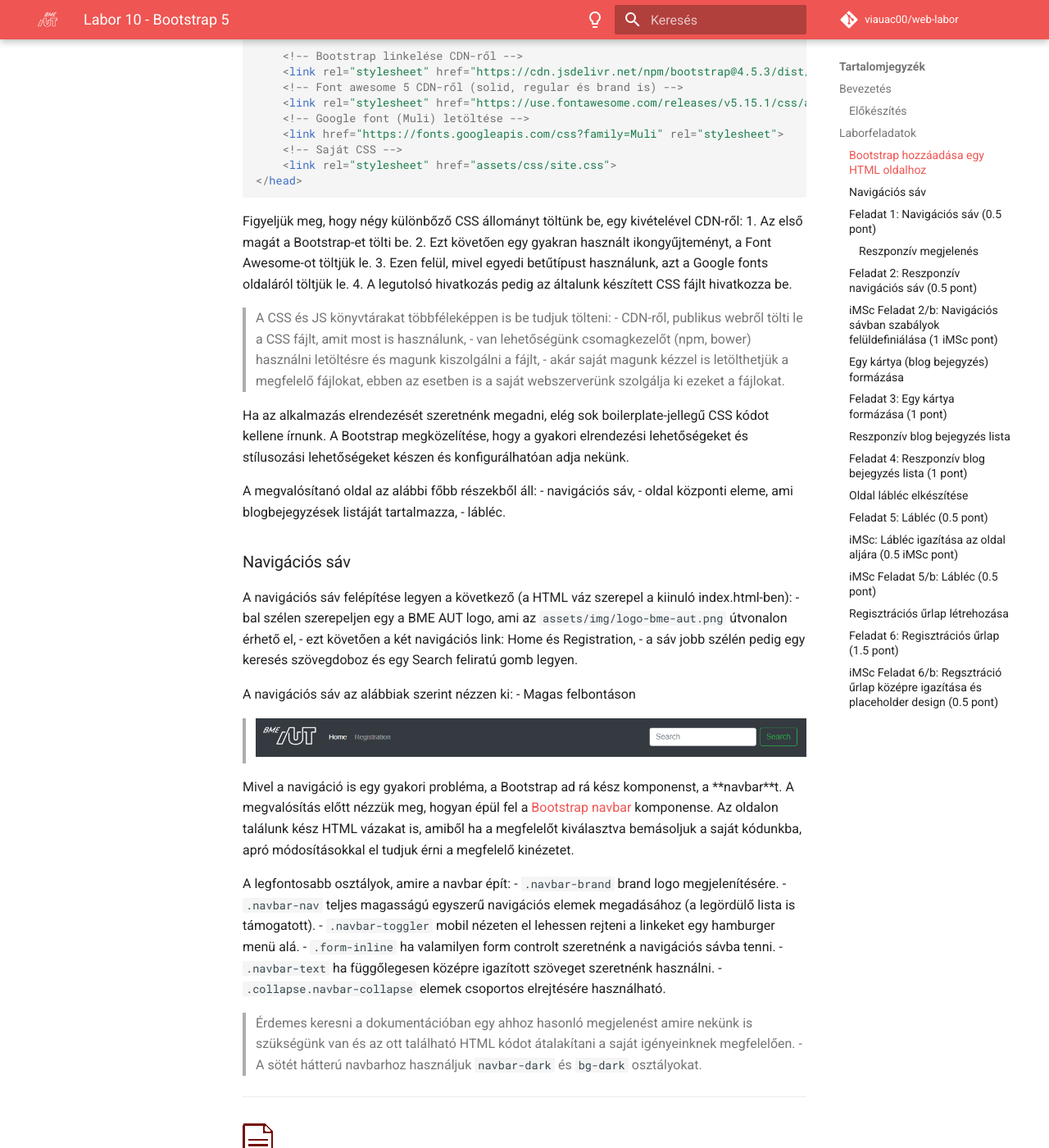
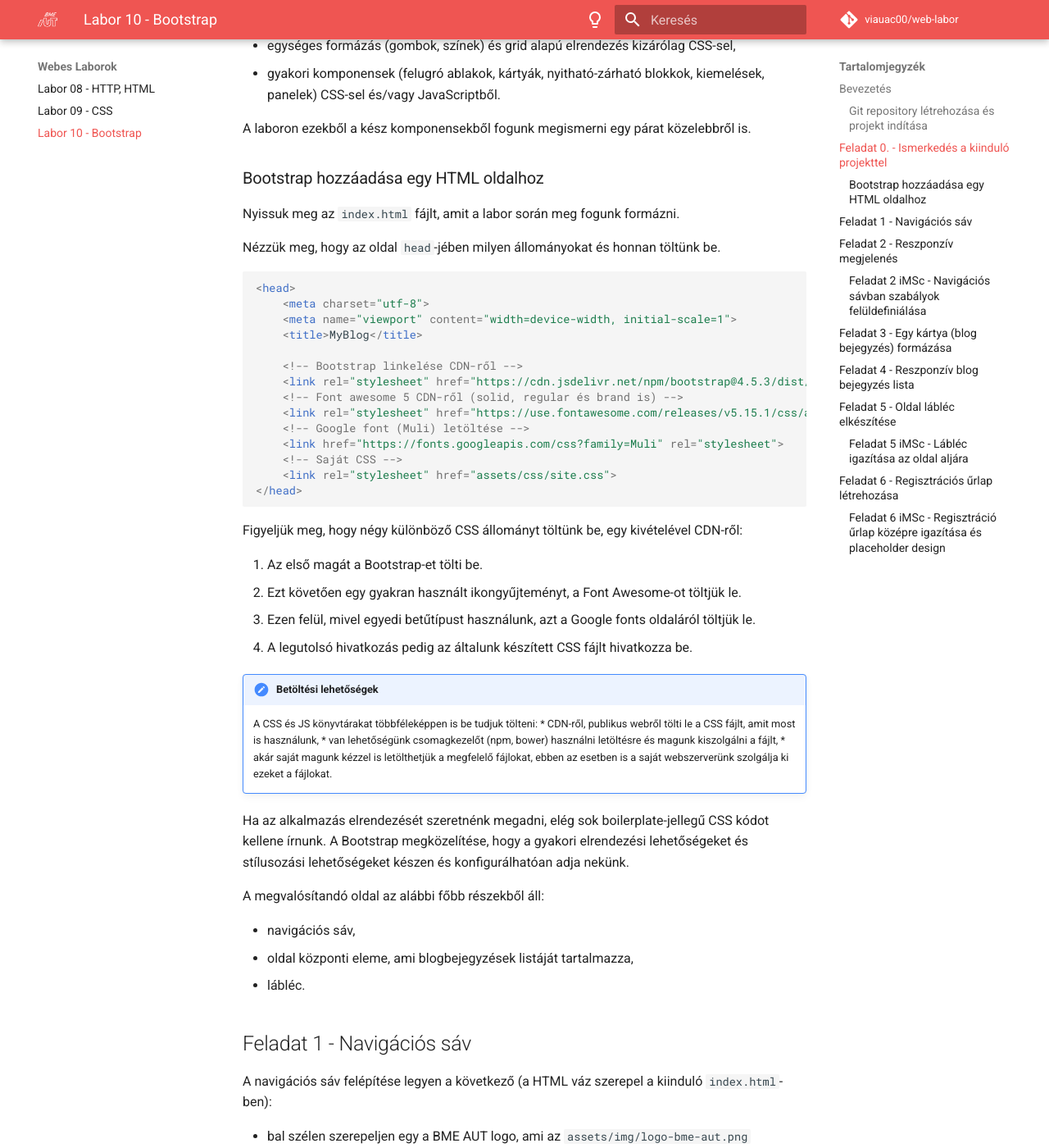
Before and after one commit to VIAUAD02/laborok, an MkDocs documentation site: the page built from docs/laborok/10-bootstrap/index.md, in a window 1280 px wide and 1400 px high, scrolled down 1164 px. Shown: the whole window at 82% size. Built offline with MkDocs 1.6.1 and Material for MkDocs 9.7.7, drawn with Linux system fonts in a browser that asks for light colours; comment, search, counter and statistics services are not loaded; some of the changed text lies outside the part shown.

Commit message:
bootstrap migrálás mkdocsba

````diff
--- a/docs/laborok/10-bootstrap/index.md
+++ b/docs/laborok/10-bootstrap/index.md
@@ -1,37 +1,42 @@
-# Labor 10 - Bootstrap 5
-
-[rep]: ./assets/rep.png "Dokumentálandó"
+# Labor 10 - Bootstrap
 
 ## Bevezetés
 
-### Előkészítés
+A laborok során a hallgatók laborvezetői segítséggel, majd önállóan végeznek feladatokat a webes technológiák gyakorlati megismerése érdekében.
 
-- Hozzünk létre egy üres munkakönyvtárat!
-- Töltsük le a [kiinduló állományokat tartalmazó zip](https://github.com/VIAUAC00/Web-labor/tree/master/Labor10/downloads/10-Labor-kiindulo.zip) fájlt, majd csomagoljuk ki a létrehozott könyvtárba!
-- Nyissuk meg a Visual Studio Code-dal a létrehozott könyvtárat (File -> Open Folder)!
-- Indítsuk el a Terminal (**Ctrl+ö** vagy **View > Integrated Terminal**) ablakból a http-server-t: `http-server`
-- Ellenőrizzük, hogy a megfelelő könyvtárban indítottuk-e el a szervert!
+A feladatok megoldása során ne felejtsd el követni a feladat beadás folyamatát TODO LINK.
 
-## Laborfeladatok
+### Git repository létrehozása és projekt indítása
 
-A webfejlesztésben általános jelenség, hogy a designerek csak egy képet készítenek el, hogy a felületnek hogyan kell kinéznie, ami alapján el kell készíteni a megfelelő HTML és CSS kódot a fejlesztőnek.
+1. Moodle-ben keresd meg a laborhoz tartozó meghívó URL-jét és annak segítségével hozd létre a saját repository-dat.
+2. Várd meg, míg elkészül a repository, majd checkout-old ki.
+    * Egyetemi laborokban, ha a checkout során nem kér a rendszer felhasználónevet és jelszót, és nem sikerül a checkout, akkor valószínűleg a gépen korábban megjegyzett felhasználónévvel próbálkozott a rendszer. Először töröld ki a mentett belépési adatokat (lásd itt), és próbáld újra.
+3. Hozz létre egy új ágat `megoldas` néven, és ezen az ágon dolgozz.
+4. A neptun.txt fájlba írd bele a Neptun kódodat. A fájlban semmi más ne szerepeljen, csak egyetlen sorban a Neptun kód 6 karaktere.
+5. Nyissuk meg a Visual Studio Code-dal a létrehozott könyvtárat (File -> Open Folder)!
+6. Indítsuk el a Terminal (**Ctrl+ö** vagy **View > Integrated Terminal**) ablakból a http-server-t: `http-server`
+7. Ellenőrizzük, hogy a megfelelő könyvtárban indítottuk-e el a szervert!
+
+## Feladat 0. - Ismerkedés a kiinduló projekttel
+
+A webfejlesztésben általános jelenség, hogy a dizájnerek csak egy képet készítenek el, hogy a felületnek hogyan kell kinéznie, ami alapján el kell készíteni a megfelelő HTML és CSS kódot a fejlesztőnek.
 
 A mai labor alkalmával egy ilyen képből (és egy kicsi HTML váz segítségével) kell az oldalt elkészíteni.
 
-A designolás folyamán általában valamilyen keretrendszerből indulunk ki, mely kész megoldásokat ad a leggyakoribb feladatokra, így csökkentve az egyedi CSS mennyiségét.
-A [Bootstrap](http://getbootstrap.com) két alapvető funkciót nyújt:
-- egységes formázás (gombok, színek) és grid alapú elrendezés kizárólag CSS-sel,
-- gyakori komponensek (felugró ablakok, kártyák, nyitható-zárható blokkok, kiemelések, panelek) CSS-sel és/vagy JavaScriptből.
+A dizájnolás folyamán általában valamilyen keretrendszerből indulunk ki, mely kész megoldásokat ad a leggyakoribb feladatokra, így csökkentve az egyedi CSS mennyiségét. A [Bootstrap](http://getbootstrap.com) két alapvető funkciót nyújt:
+
+* egységes formázás (gombok, színek) és grid alapú elrendezés kizárólag CSS-sel,
+* gyakori komponensek (felugró ablakok, kártyák, nyitható-zárható blokkok, kiemelések, panelek) CSS-sel és/vagy JavaScriptből.
 
 A laboron ezekből a kész komponensekből fogunk megismerni egy párat közelebbről is.
 
 ### Bootstrap hozzáadása egy HTML oldalhoz
 
-Nyissuk meg az **index.html** fájlt, amit a labor során meg fogunk formázni.
+Nyissuk meg az `index.html` fájlt, amit a labor során meg fogunk formázni.
 
-Nézzük meg, hogy az oldal head-jében milyen állományokat és honnan töltünk be.
+Nézzük meg, hogy az oldal `head`-jében milyen állományokat és honnan töltünk be.
 
-``` HTML
+```html
 <head>
     <meta charset="utf-8">
     <meta name="viewport" content="width=device-width, initial-scale=1">
@@ -48,202 +53,186 @@ Nézzük meg, hogy az oldal head-jében milyen állományokat és honnan töltü
 </head>
 ```
 
-Figyeljük meg, hogy négy különbőző CSS állományt töltünk be, egy kivételével CDN-ről:
+Figyeljük meg, hogy négy különböző CSS állományt töltünk be, egy kivételével CDN-ről:
+
 1. Az első magát a Bootstrap-et tölti be.
 2. Ezt követően egy gyakran használt ikongyűjteményt, a Font Awesome-ot töltjük le.
 3. Ezen felül, mivel egyedi betűtípust használunk, azt a Google fonts oldaláról töltjük le.
 4. A legutolsó hivatkozás pedig az általunk készített CSS fájlt hivatkozza be.
 
-> A CSS és JS könyvtárakat többféleképpen is be tudjuk tölteni:
-> - CDN-ről, publikus webről tölti le a CSS fájlt, amit most is használunk,
-> - van lehetőségünk csomagkezelőt (npm, bower) használni letöltésre és magunk kiszolgálni a fájlt,
-> - akár saját magunk kézzel is letölthetjük a megfelelő fájlokat, ebben az esetben is a saját webszerverünk szolgálja ki ezeket a fájlokat.
+!!! note "Betöltési lehetőségek"
+    A CSS és JS könyvtárakat többféleképpen is be tudjuk tölteni:
+    * CDN-ről, publikus webről tölti le a CSS fájlt, amit most is használunk,
+    * van lehetőségünk csomagkezelőt (npm, bower) használni letöltésre és magunk kiszolgálni a fájlt,
+    * akár saját magunk kézzel is letölthetjük a megfelelő fájlokat, ebben az esetben is a saját webszerverünk szolgálja ki ezeket a fájlokat.
 
 Ha az alkalmazás elrendezését szeretnénk megadni, elég sok boilerplate-jellegű CSS kódot kellene írnunk. A Bootstrap megközelítése, hogy a gyakori elrendezési lehetőségeket és stílusozási lehetőségeket készen és konfigurálhatóan adja nekünk.
 
-A megvalósítanó oldal az alábbi főbb részekből áll:
-- navigációs sáv,
-- oldal központi eleme, ami blogbejegyzések listáját tartalmazza,
-- lábléc.
+A megvalósítandó oldal az alábbi főbb részekből áll:
 
-### Navigációs sáv
+* navigációs sáv,
+* oldal központi eleme, ami blogbejegyzések listáját tartalmazza,
+* lábléc.
 
-A navigációs sáv felépítése legyen a következő (a HTML váz szerepel a kiinuló index.html-ben):
-- bal szélen szerepeljen egy a BME AUT logo, ami az `assets/img/logo-bme-aut.png` útvonalon érhető el,
-- ezt követően a két navigációs link: Home és Registration,
-- a sáv jobb szélén pedig egy keresés szövegdoboz és egy Search feliratú gomb legyen.
+## Feladat 1 - Navigációs sáv
 
-A navigációs sáv az alábbiak szerint nézzen ki:
-- Magas felbontáson
-> ![Fejléc](./assets/header.png)
+A navigációs sáv felépítése legyen a következő (a HTML váz szerepel a kiinduló `index.html`-ben):
+
+* bal szélen szerepeljen egy a BME AUT logo, ami az `assets/img/logo-bme-aut.png` útvonalon érhető el,
+* ezt követően a két navigációs link: Home és Registration,
+* a sáv jobb szélén pedig egy keresés szövegdoboz és egy Search feliratú gomb legyen.
+
+A navigációs sáv az alábbiak szerint nézzen ki magas felbontáson
+
+![Fejléc](./assets/header.png)
 
 Mivel a navigáció is egy gyakori probléma, a Bootstrap ad rá kész komponenst, a **navbar**t.
 A megvalósítás előtt nézzük meg, hogyan épül fel a [Bootstrap navbar](http://getbootstrap.com/docs/5.0/components/navbar/) komponense. Az oldalon találunk kész HTML vázakat is, amiből ha a megfelelőt kiválasztva bemásoljuk a saját kódunkba, apró módosításokkal el tudjuk érni a megfelelő kinézetet.
 
 A legfontosabb osztályok, amire a navbar épít:
-- `.navbar-brand` brand logo megjelenítésére.
-- `.navbar-nav` teljes magasságú egyszerű navigációs elemek megadásához (a legördülő lista is támogatott).
-- `.navbar-toggler` mobil nézeten el lehessen rejteni a linkeket egy hamburger menü alá.
-- `.form-inline` ha valamilyen form controlt szeretnénk a navigációs sávba tenni.
-- `.navbar-text` ha függőlegesen középre igazított szöveget szeretnénk használni.
-- `.collapse.navbar-collapse` elemek csoportos elrejtésére használható.
 
-> Érdemes keresni a dokumentációban egy ahhoz hasonló megjelenést amire nekünk is szükségünk van és az ott található HTML kódot átalakítani a saját igényeinknek megfelelően.
-> - A sötét hátterú navbarhoz használjuk `navbar-dark` és `bg-dark` osztályokat.
+* `.navbar-brand` brand logo megjelenítésére.
+* `.navbar-nav` teljes magasságú egyszerű navigációs elemek megadásához (a legördülő lista is támogatott).
+* `.navbar-toggler` mobil nézeten el lehessen rejteni a linkeket egy hamburger menü alá.
+* `.form-inline` ha valamilyen form controlt szeretnénk a navigációs sávba tenni.
+* `.navbar-text` ha függőlegesen középre igazított szöveget szeretnénk használni.
+* `.collapse.navbar-collapse` elemek csoportos elrejtésére használható.
 
----
+!!! tip Dokumentáció
+    Érdemes keresni a dokumentációban egy ahhoz hasonló megjelenést amire nekünk is szükségünk van és az ott található HTML kódot átalakítani a saját igényeinknek megfelelően.
+    A sötét hátterű navbarhoz használjuk `navbar-dark` és `bg-dark` osztályokat.
 
-### ![rep] Feladat 1: Navigációs sáv (0.5 pont)
+!!! example "BEADANDÓ (0.5 pont)
+    Készítse el a fent ismertetett navigációs sávot Bootstrap 4 segítségével.
+    Az elkészült navigációs sávról illesszen be egy képernyőképet! (`f1.png`)
 
-Készítse el a fent ismertetett navigációs sávot Bootstrap 4 segítségével.
+## Feladat 2 - Reszponzív megjelenés
 
-Az elkészült navigációs sávról illesszen be egy képernyőképet!
-
----
-
-#### Reszponzív megjelenés
-
-A navigációt is reszponzívan kell megvalósítani, tehát ha átmérezezzük az oldalt, akkor a navigációs menüpontokat el kell rejteni és egy úgynevezett hamburger menüt kell megjeleníteni helyette, amire kattintva megjelennek a menüpontok.
+A navigációt is reszponzívan kell megvalósítani, tehát ha átméretezzük az oldalt, akkor a navigációs menüpontokat el kell rejteni és egy úgynevezett hamburger menüt kell megjeleníteni helyette, amire kattintva megjelennek a menüpontok.
 
 Még mielőtt nekiesnénk az egyedi megoldás kitalálására érdemes megnézni, hogy a Bootstrap támogatja ezt a funkcionalitást is, tehát csak a megfelelő HTML vázat kell kikeresni a [Bootstrap navbar](http://getbootstrap.com/docs/5.0/components/navbar/)  dokumentációjából és az alapján kiegészíteni a kódunkat. Tipp: `navbar-toggler`
 
 A kész oldalnak így kell kinéznie.
-- Mobil eszközön zárva.
-> <img src="./assets/header-small.png" width="300">
-- Mobil eszközön lenyitva
-> <img src="./assets/header-small-open.png" width="300">
 
----
+Mobil eszközön zárva.
 
-### ![rep] Feladat 2: Reszponzív navigációs sáv (0.5 pont)
+![Mobil eszközön zárva](./assets/header-small.png)
 
-- Tegye reszponzívvá a navigációs menüt a fenti képeknek megfelelően.
-- Az elkészült teljes oldalról (ne csak a navigációs sávról) illesszen be egy-egy képernyőképet:
-  - mobil nézeten, ahol nincs lenyitva a hamburger menü,
-  - mobil nézeten, ahol le van nyitva a hamburger menü,
-  - nem mobil nézeten.
-- Mekkora szélességnél vált mobil nézetre a menüsáv?
+Mobil eszközön lenyitva
 
----
+![Mobil eszközön lenyitva](./assets/header-small-open.png)
 
-### ![rep] iMSc Feladat 2/b: Navigációs sávban szabályok felüldefiniálása (1 iMSc pont)
+!!! example "BEADANDÓ (0.5 pont)"
+    * Tegye reszponzívvá a navigációs menüt a fenti képeknek megfelelően.
+    * Az elkészült teljes oldalról (ne csak a navigációs sávról) illesszen be egy-egy képernyőképet:
+        * mobil nézeten, ahol nincs lenyitva a hamburger menü, (`f2.1.png`)
+        * mobil nézeten, ahol le van nyitva a hamburger menü, (`f2.2.png`)
+        * nem mobil nézeten. (`f2.3.png`)
+
+### Feladat 2 iMSc - Navigációs sávban szabályok felüldefiniálása
 
 A navigációs menüben a linkek fehér színűek, hiszen a Bootstrap erre állítja be.
-- Illesszen be egy képernyőképet a böngésző devTool (F12) ablakáról, amin látható, hogy milyen CSS osztály határozza meg most az egyes menüpontok (pl.: Home) betűszínét. Tipp: használja a `Computed` tabfület.
-- Definiálja felül a Bootstrapben megadott menüpont színeket a site.css-ben úgy, hogy azok zöldek legyenek és ha egy menüpont fölé visszük az egeret, akkor váltson sötétzöldre. Az `!important` kulcsszót nem használhatja!
-  - A kész megoldásról csatoljon egy képernyőképet.
 
----
+Definiálja felül a Bootstrapben megadott menüpont színeket a site.css-ben úgy, hogy azok zöldek legyenek és ha egy menüpont fölé visszük az egeret, akkor váltson sötétzöldre. Az `!important` kulcsszót nem használhatja!
 
-### Egy kártya (blog bejegyzés) formázása
+!!! example "iMSc BEADANDÓ (1 iMSc pont)"
+    * Illesszen be egy képernyőképet a böngésző devTool (F12) ablakáról, amin látható, hogy milyen CSS osztály határozza meg most az egyes menüpontok (pl.: Home) betűszínét. Tipp: használja a `Computed` tabfület. (`f2.imsc1.png`)
+    * A kész megoldásról csatoljon egy képernyőképet. (`f2.imsc2.png`)
+
+## Feladat 3 - Egy kártya (blog bejegyzés) formázása
 
 A navigáció után térjünk át a fő tartalmi elemre, a blog bejegyzésre. Először csak egy bejegyzést formázzunk meg. A blog post HTML váza már szerepel az index oldalon, ezt kell kiegészíteni a megfelelő Bootstrap osztályokkal és helyenként készíteni egy-egy CSS szabályt, amivel kiegészítjük a Bootstrap-es osztályokat.
 
 A megoldáshoz használjuk a [Bootstrap card](http://getbootstrap.com/docs/5.0/components/card/)-ját.
-- Mivel majd több kártya kerül egymás mellé a szélességet a grid oszlopaihoz használt `col-x` segítségével adjuk meg.
-- A kép igazításához használjuk a `card-img-top` oszátly
-- A szöveges rész legyen a kártya törzse `card-body`
-- A címhez a `card-title` osztályt használjuk
-- Az egyéb adatok pedig a kártya láblécében `card-footer` jelenjenek meg
-  - a lábléc fölötti vonal legyen szaggatott,
-  - a betűméret 12px,
-  - a háttérszín átlátszó,
-  - a láblécben szereplő linkek legyenek szürkék és ha fölé visszük az egeret akkor zöldek, de ne legyen aláhúzva. Az ikonok mindig legyenek zöldek.
-  - Tipp: A lábléchez érdemes egyedi CSS osztály(oka)t is definiálni.
-- Ügyeljen arra, hogy a margók és paddingok hasonlóak legyenek. Tipp: használja a `m-0`, `py-2`.... osztályokat. Részletesen a [Bootstrap spacing](http://getbootstrap.com/docs/5.0/utilities/spacing/) szekcióban lehet róla olvasni.
+
+* Mivel majd több kártya kerül egymás mellé a szélességet a grid oszlopaihoz használt `col-x` segítségével adjuk meg.
+* A kép igazításához használjuk a `card-img-top` osztályt
+* A szöveges rész legyen a kártya törzse `card-body`
+* A címhez a `card-title` osztályt használjuk
+* Az egyéb adatok pedig a kártya láblécében `card-footer` jelenjenek meg
+    * a lábléc fölötti vonal legyen szaggatott,
+    * a betűméret 12px,
+    * a háttérszín átlátszó,
+    * a láblécben szereplő linkek legyenek szürkék és ha fölé visszük az egeret akkor zöldek, de ne legyen aláhúzva. Az ikonok mindig legyenek zöldek.
+    * Tipp: A lábléchez érdemes egyedi CSS osztály(oka)t is definiálni.
+* Ügyeljen arra, hogy a margók és paddingok hasonlóak legyenek. Tipp: használja a `m-0`, `py-2`.... osztályokat. Részletesen a [Bootstrap spacing](http://getbootstrap.com/docs/5.0/utilities/spacing/) szekcióban lehet róla olvasni.
 
 Az egyes blog bejegyzéseknek, az alábbi képen látható módon kell megjelennie:
-> ![kartya](./assets/onecard.png)
 
----
+![kártya](./assets/onecard.png)
 
-### ![rep] Feladat 3: Egy kártya formázása (1 pont)
+!!! example "BEADANDÓ (1 pont)"
+    Illesszen be egy képernyőképet a teljes oldalról, amin látható az elkészített blogpost megformázva. (`f3.png`)
 
-- Illesszen be egy képernyőképet a teljes oldalról, amin látható az elkészített blogpost megformázva.
+## Feladat 4 - Reszponzív blog bejegyzés lista
 
----
-
-### Reszponzív blog bejegyzés lista
-
-Egészítse ki a HTML kódot úgy, hogy az oldalon összesen 6 blogbejegyzés jelenjen meg. Az egyes bejegyzések minden adata lehet azonos, csak a képeket cserélje le. A képeket az **assets/img** könyvtárban találja. Használja a Bootstrap által definiált [alapértelmezetten 12 hasábos grid rendszert](https://getbootstrap.com/docs/5.0/layout/grid/).
+Egészítse ki a HTML kódot úgy, hogy az oldalon összesen 6 blogbejegyzés jelenjen meg. Az egyes bejegyzések minden adata lehet azonos, csak a képeket cserélje le. A képeket az `assets/img` könyvtárban találja. Használja a Bootstrap által definiált [alapértelmezetten 12 hasábos grid rendszert](https://getbootstrap.com/docs/5.0/layout/grid/).
 
 Az oldalt úgy valósítsa meg, hogy magas felbontáson 3 hasábos legyen, közepesen 2, kicsin pedig 1 hasábos.
 
-- Magas felbontások
-> ![Index-magas](./assets/index-full.png)
-- Közepes felbontáson
-> <img src="./assets/index-full-medium.png" width="600">
-- Kicsi felbontáson
-> <img src="./assets/index-full-small.png" width="300">
+Magas felbontáson
 
----
+![Index-magas](./assets/index-full.png)
 
-### ![rep] Feladat 4: Reszponzív blog bejegyzés lista (1 pont)
+Közepes felbontáson
 
-- Illesszen be egy-egy képernyőképet mindhárom felbontáson, a teljes oldalról.
+![Index-közepes](./assets/index-full-medium.png)
 
----
+Kicsi felbontáson
 
+![Index-kicsi](./assets/index-full-small.png)
 
-### Oldal lábléc elkészítése
+!!! example "BEADANDÓ (1 pont)"
+    Illesszen be egy-egy képernyőképet mindhárom felbontáson, a teljes oldalról. (`f4.png`)
 
-- A lábléc elkészítésekor a footerben egyedi CSS osztályban adja meg, hogy fekete legyen a háttér és fehér a betűszín.
-- Ezen felül adjon meg megfelelő méretű paddingot, amihez használhajta a `p-4` CSS osztályt illetve annak egyéb változatait. Részletes leírás a [Bootstrap spacing](https://getbootstrap.com/docs/5.0/utilities/spacing/) fejezetben található.
-- A copyright szöveg kerüljön balra, az ikonok pedig jobbra. Ehhez a flexboxot használja.
-- Ügyeljen arra, hogy az egyes ikonok mérete és távolsága is megfelelő legyen.
+## Feladat 5 - Oldal lábléc elkészítése
 
-> ![Index-magas](./assets/footer.png)
+* A lábléc elkészítésekor a footerben egyedi CSS osztályban adja meg, hogy fekete legyen a háttér és fehér a betűszín.
+* Ezen felül adjon meg megfelelő méretű paddingot, amihez használhatja a `p-4` CSS osztályt illetve annak egyéb változatait. Részletes leírás a [Bootstrap spacing](https://getbootstrap.com/docs/5.0/utilities/spacing/) fejezetben található.
+* A copyright szöveg kerüljön balra, az ikonok pedig jobbra. Ehhez a flexboxot használja.
+* Ügyeljen arra, hogy az egyes ikonok mérete és távolsága is megfelelő legyen.
 
----
+![Index-magas](./assets/footer.png)
 
-### ![rep] Feladat 5: Lábléc (0.5 pont)
+!!! example "BEADANDÓ (0.5 pont)"
+    Illesszen be egy képernyőképet az elkészített láblécről. (`f5.png`)
 
-- Illesszen be egy képernyőképet az elkészített láblécről.
+### Feladat 5 iMSc - Lábléc igazítása az oldal aljára
 
----
+Dolgozzon ki megoldást arra, hogy az oldal lábléce mindig a látható képernyő alján legyen.
 
-### iMSc: Lábléc igazítása az oldal aljára (0.5 iMSc pont)
-Dolgozzon ki megoldást arra, hogy az oldal lábléce mindig a látható képernyő alján legyen.
-  - Akkor is ha az oldalon kevés a tartalom és akkor is ha scrollozni kell az oldalon
-  - Soha ne takarjon ki tartalmi részt.
-  - Tipp: a megoldáshoz használhatja a `calc` függvényt a magasság számításához, vagy akár a flexboxot is.
+* Akkor is ha az oldalon kevés a tartalom és akkor is ha scrollozni kell az oldalon
+* Soha ne takarjon ki tartalmi részt.
+* Tipp: a megoldáshoz használhatja a `calc` függvényt a magasság számításához, vagy akár a flexboxot is.
 
-### ![rep] iMSc Feladat 5/b: Lábléc (0.5 pont)
-Illesszen be egy-egy képernyőképet a teljes oldalról amikor azon kell scrollozni, illetve akkor is, amikor csak kevés tartalom van rajta. (A kevés tartalomhoz kommentezze ki a kártyák egy részét.)
+!!! example "iMSc BEADANDÓ (0.5 iMSc pont)"
+    Illesszen be egy-egy képernyőképet a teljes oldalról amikor azon kell scrollozni (`f5.imsc1.png`), illetve akkor is, amikor csak kevés tartalom van rajta (`f5.imsc2.png`). (A kevés tartalomhoz kommentezze ki a kártyák egy részét.)
 
----
-
-### Regisztrációs űrlap létrehozása
+## Feladat 6 - Regisztrációs űrlap létrehozása
 
 Az elkészített oldal tetején található egy Register feliratú link, ami a register.html oldalra irányít. A feladat ennek az oldalnak az elkészítése.
 Az oldal fejléc és lábléc része változatlan, tehát azt másolja át a meglévő index.html oldalról. Csak a navigáció utáni rész fog változni.
 
 Az oldalon egy űrlapot kell készíteni, ahol a felhasználótó bekérjük a következő alábbi adatokat: **Email cím**, **Password**, **Address**, **City**, **State** (Tipp: `select`), **ZIP**.
-Az űrlap végén legyen egy checkbox, hogy elfogaja a feltételeket illetve egy Sign in feliratű gomb, ami elküldi az űrlapot.
+Az űrlap végén legyen egy checkbox, hogy elfogadja a feltételeket illetve egy Sign in feliratú gomb, ami elküldi az űrlapot.
 
-- Az inputok létrehozásánál ügyeljen mindig a megfelelő típus használatára.
-- A szövegdobozokba tegyen placeholder szöveget is.
-- Az alábbi képen látható elrendezést valósítja meg.
+* Az inputok létrehozásánál ügyeljen mindig a megfelelő típus használatára.
+* A szövegdobozokba tegyen placeholder szöveget is.
+* Az alábbi képen látható elrendezést valósítja meg.
 
-> ![Index-magas](./assets/register.png)
+![register-magas](./assets/register.png)
 
-- Ellenőrizze, hogy az oldal kis képernyő méreten az alábbi elrendezésben jelenik-e meg. Ha nem, akkor javítsa a kódot, hogy az alábbi kinézetet kapja.
+* Ellenőrizze, hogy az oldal kis képernyő méreten az alábbi elrendezésben jelenik-e meg. Ha nem, akkor javítsa a kódot, hogy az alábbi kinézetet kapja.
 
-> <img src="./assets/register-small.png" width="300">
+![register-small](./assets/register-small.png)
 
----
+!!! example "BEADANDÓ (1.5 pont)"
+    Illesszen be egy-egy képernyőképet az elkészített oldalról kicsi (`f6.1.png`) és magas (`f6.2.png`) felbontáson is.
 
-### ![rep] Feladat 6: Regisztrációs űrlap (1.5 pont)
+### Feladat 6 iMSc - Regisztráció űrlap középre igazítása és placeholder design
 
-- Illesszen be egy-egy képernyőképet az elkészített oldalról kicsi és magas felbontáson is.
+* Flexbox segítségével igazítsa a regisztrációs űrlapot függőlegesen középre.
+* Definiálja felül a placeholder szövegek megjelenítését is. Legyen piros dőlt betű a placeholder mindenhol. Tipp: `::placeholder`
 
----
-
-### ![rep] iMSc Feladat 6/b: Regsztráció űrlap középre igazítása és placeholder design (0.5 pont)
-
-- Flexbox segítségével igazítsa a regisztrációs űrlapot függőlegesen középre.
-- Definiálja felül a placeholder szövegek megjelenítését is. Legyen piros dőlt betű a placeholder mindenhol. Tipp: `::placeholder`
-
-- Illesszen be az elkészített teljes oldalról egy képernyőképet, ahol a placeholderek is láthatóak.
-
----
+!!! example "iMSc BEADANDÓ (0.5 iMSc pont)"
+    Illesszen be az elkészített teljes oldalról egy képernyőképet, ahol a placeholderek is láthatóak. (`f6.imsc.png`)
--- a/mkdocs.yml
+++ b/mkdocs.yml
@@ -67,7 +67,7 @@ nav:
   - "Webes Laborok":
       - laborok/08-http/index.md
       - laborok/09-css/index.md
-      # - laborok/10-bootstrap-css/index.md
+      - laborok/10-bootstrap/index.md
       # - laborok/11-js/index.md
       # - laborok/12-jquery/index.md
       # - laborok/13-js-advanced/index.md
````
Also changed, not shown: docs/laborok/08-http/index.md (+1 -1 lines), docs/laborok/09-css/index.md (+10 -22 lines), docs/laborok/10-bootstrap/assets/rep.png (deleted), 2 other files.
